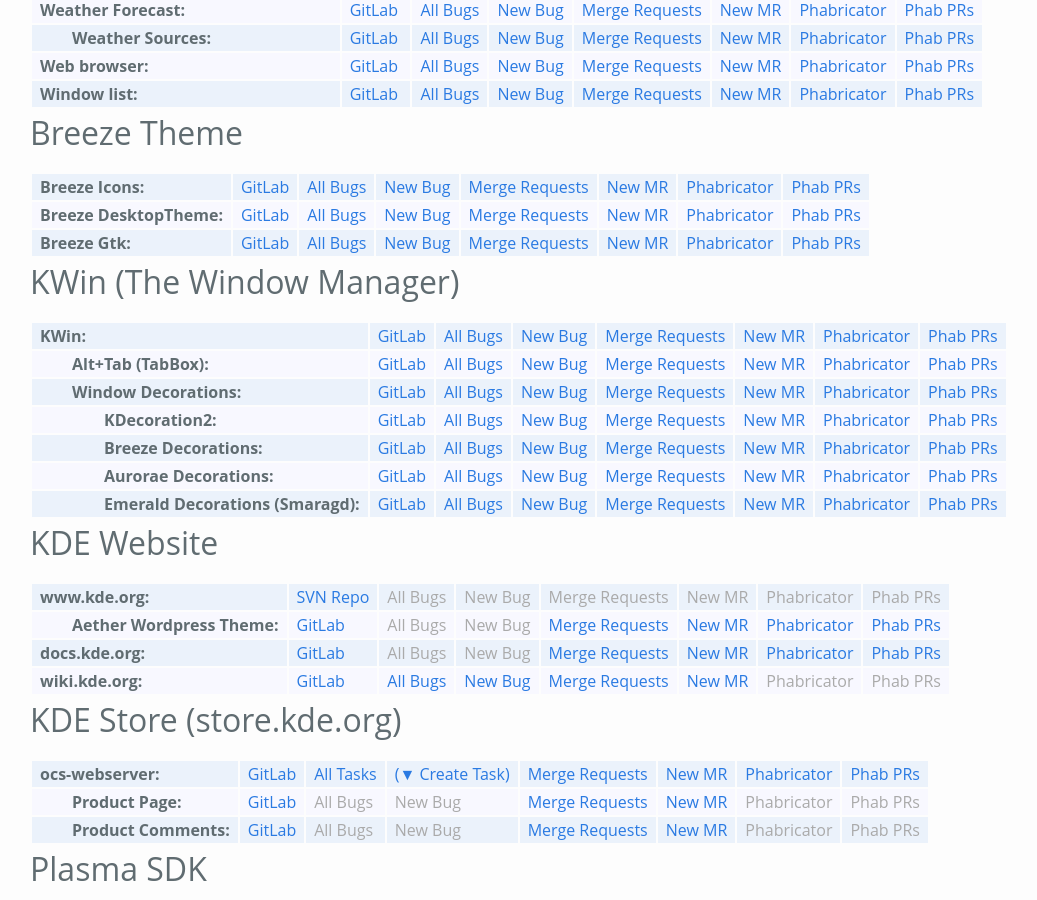
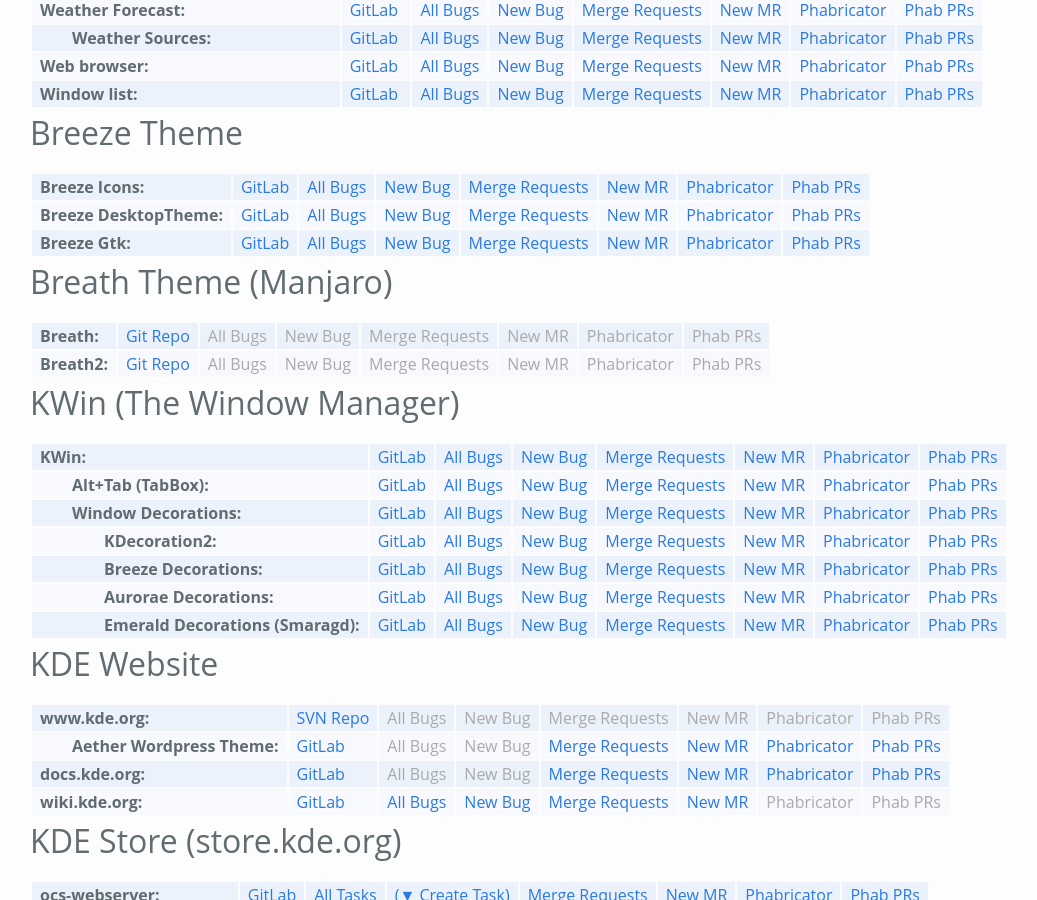
Before and after one commit to Zren/zren.github.io, a Jekyll site: the page built from kde_repos.md, in a window 1280 px wide and 900 px high, scrolled down 2375 px. Shown: the whole window, without its empty margins (0-1037 px from the left). Built offline with Jekyll 4.4.1, drawn with Linux system fonts in a browser that asks for light colours; comment, search, counter and statistics services are not loaded.

Commit message:
Link to manjaro's breath themes

```diff
--- a/kde_repos.md
+++ b/kde_repos.md
@@ -808,6 +808,24 @@
 			phabRepo='breeze-gtk'
 			phabRepoName='Breeze for Gtk'
 			phabDiffQuery='oZtk.c1MpUIx'
+		%}
+	</tr>
+</table>
+
+
+## Breath Theme (Manjaro)
+
+<table class="repolist">
+	<tr>
+		{% include kdeRepo.html
+			repoName='Breath'
+			gitUrl='https://gitlab.manjaro.org/artwork/themes/breath'
+		%}
+	</tr>
+	<tr>
+		{% include kdeRepo.html
+			repoName='Breath2'
+			gitUrl='https://gitlab.manjaro.org/artwork/themes/breath2'
 		%}
 	</tr>
 </table>
```
